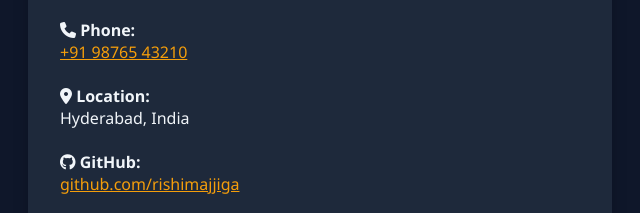
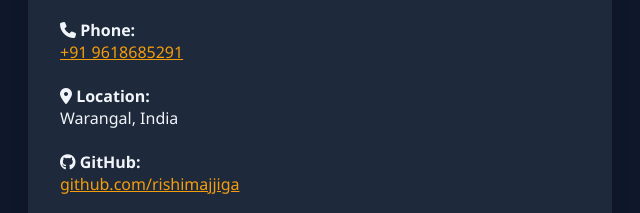
Before and after one commit to rishimajjiga/Portfolio, a plain HTML site: page index.html in a window 1280 px wide. Shown: the part 1982-2195 px from the top of the page, 4-644 px from the left. Drawn offline with nearby package versions, Linux system fonts and the light colour scheme.

Commit message:
index.html

```diff
--- a/index.html
+++ b/index.html
@@ -295,9 +295,9 @@
         <a href="mailto:rishimajjiga@gmail.com" style="color: var(--accent);">rishimajjiga@gmail.com</a></p><br>
 
       <p><i class="fas fa-phone"></i> <strong>Phone:</strong><br>
-        <a href="tel:+919876543210" style="color: var(--accent);">+91 98765 43210</a></p><br>
+        <a href="tel:+919876543210" style="color: var(--accent);">+91 9618685291 </a></p><br>
 
-      <p><i class="fas fa-map-marker-alt"></i> <strong>Location:</strong><br>Hyderabad, India</p><br>
+      <p><i class="fas fa-map-marker-alt"></i> <strong>Location:</strong><br>Warangal, India</p><br>
 
       <p><i class="fab fa-github"></i> <strong>GitHub:</strong><br>
         <a href="https://github.com/rishimajjiga" target="_blank" style="color: var(--accent);">github.com/rishimajjiga</a></p><br>
```
